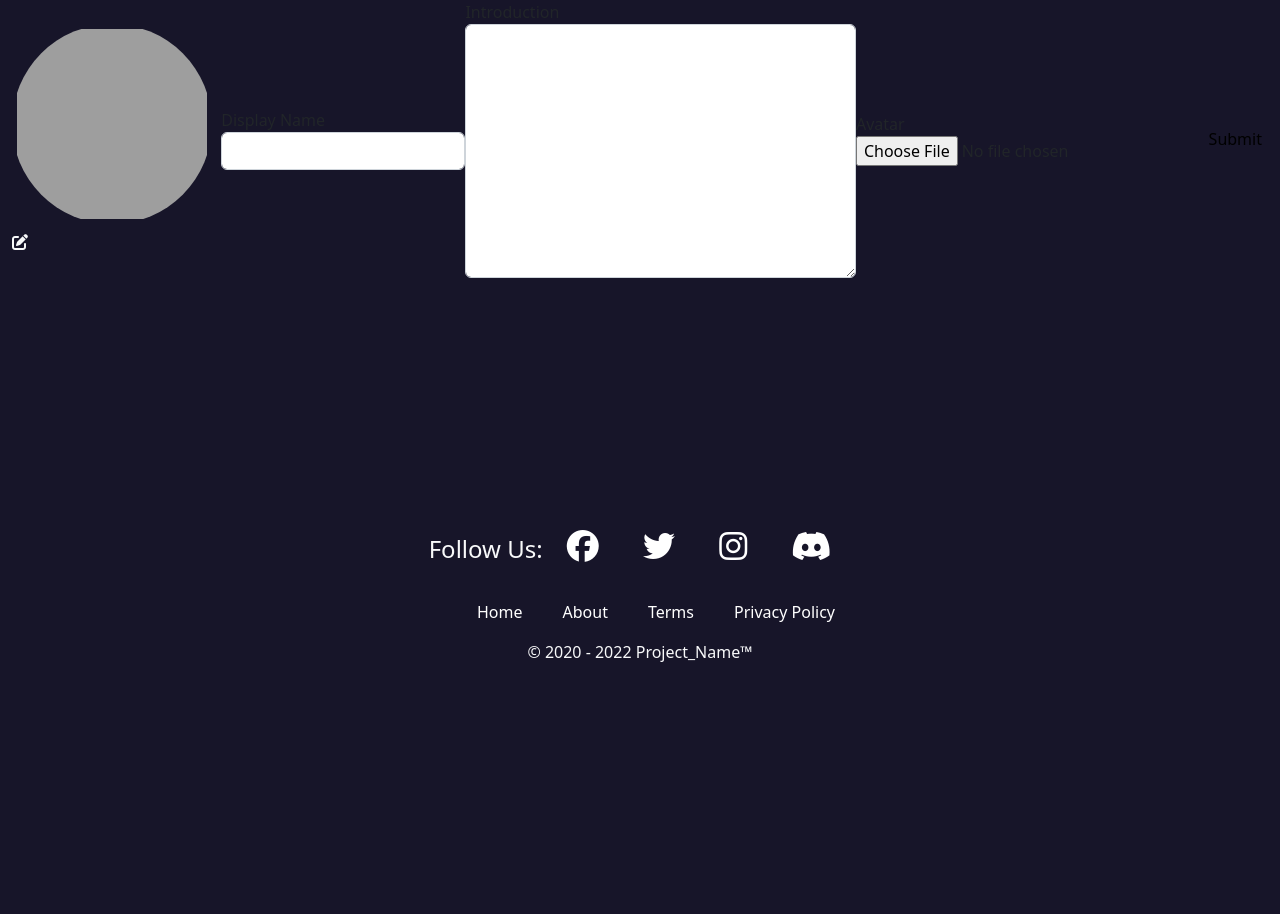
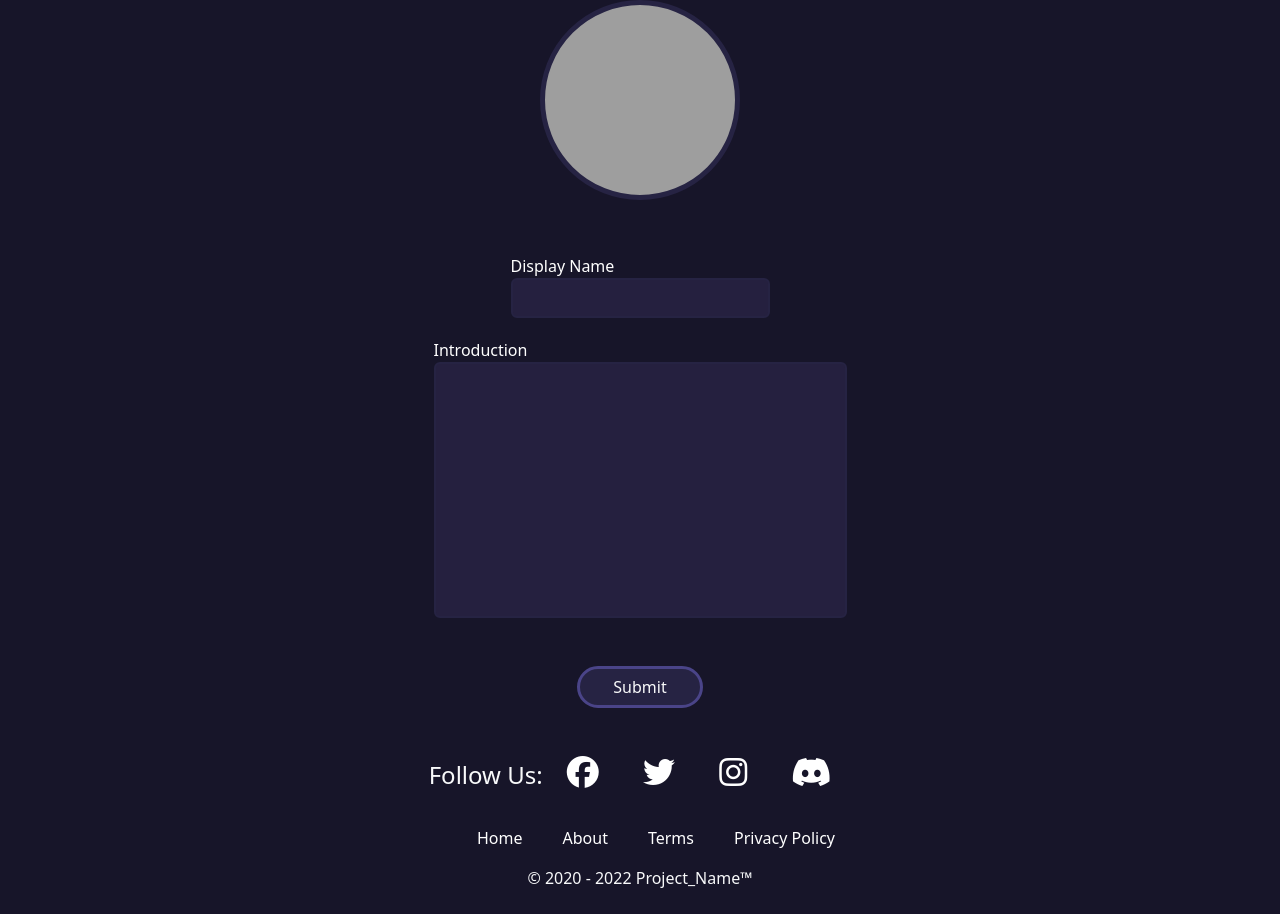
Before and after one commit to vmangahis/Kai, a Django app: page /profile/edit in a window 1280 px wide. Shown: the part 112-1026 px from the top of the page. Before the commit the page ends 774 px from the top, so only its background shows below. Run offline with Django 4.2, Linux system fonts and the light colour scheme; the visitor is signed in with stand-in values (Sample User, id 1); data comes from the database, SQL or seed files in the repository; some libraries are stand-ins or nearby versions; grey boxes are pictures that could not be loaded.

Commit message:
edit profile ui update

```diff
--- a/base/static/styles/styles.css
+++ b/base/static/styles/styles.css
@@ -24,6 +24,10 @@ input {
 
 p {
   margin: 0;
+}
+
+textarea{
+  resize:none;
 }
 
 button {
@@ -76,9 +80,9 @@ main {
   background: #232132;
 }
 
-.add-to-watchlist {
-  background: #424056;
-  border: 5px solid #232131;
+.add-to-watchlist, .submit-button {
+  background: #262343;
+  border: 3px solid #4A4488;
 }
 
 .header-navigation {
@@ -104,6 +108,10 @@ main {
   border-radius: 50%;
   width:75px;
   height:75px;
+}
+
+.submit-button{
+  width:10%;
 }
 
 .home-thumbnail {
@@ -150,8 +158,17 @@ main {
 
 .featured-title,
 .search-bar,
-.dropdown-menu {
+.dropdown-menu,
+.displayname-input-edit, .bio-textarea, .search-bar:focus, .dropdown-menu:focus, .displayname-input-edit:focus, .bio-textarea:focus{
   background: #25203f;
+  color:white;
+  outline:none;
+  border:2px solid #262343;
+}
+
+.form-control:focus {
+  border-color: #4A4488;
+  box-shadow: inset 0 1px 1px rgba(0, 0, 0, 0.075), 0 0 8px #4A4488;
 }
 
 .featured-title-img {
@@ -204,7 +221,7 @@ main {
 .fa-eye-slash, .fa-eye{
   cursor:pointer;
   background-color: white;
-  /*transform: translate(-25px);*/
+
   position:absolute;
   z-index:100;
   top:30%;
@@ -423,10 +440,41 @@ main {
   display:flex;
   justify-content: center;
   align-items: center;
+  flex-direction: column;
+
 }
 
 .image-container > input {
   display:none;
+}
+
+
+
+
+
+.image-container{
+  position:relative;
+}
+
+
+
+.fa-pen-to-square{
+  visibility: hidden;
+  position:absolute;
+  top:70%;
+  right:15%;
+}
+
+.info-fields{
+  display:flex;
+  flex-direction: column;
+  gap:20px;
+  justify-content: center;
+  align-items: center;
+}
+
+.info-fields label{
+  color:#ffff;
 }
 
 
--- a/base/templates/base/edit_profile.html
+++ b/base/templates/base/edit_profile.html
@@ -13,17 +13,25 @@
     background-repeat: no-repeat no-repeat;
     border-radius: 50%;
     cursor: pointer;
-    border:5px solid transparent;
+    border:5px solid #262343;
+    position:relative;
   }
 
-    .avatar-label:hover{
-      border: 5px solid red;
+   .image-container:hover > .avatar-label{
+      border: 5px solid #4A4488;
       background: linear-gradient(rgba(0,0,0,0.7), rgba(0,0,0,0.7)), url({{request.user.avatar_url}});
       background-size: 100% 100%;
       background-position: 50% 50%;
       background-repeat: no-repeat no-repeat;
       cursor: pointer;
     }
+
+    .image-container:hover > .fa-pen-to-square{
+      visibility:visible;
+    }
+
+
+
  </style>
 {% endblock %}
 
@@ -36,32 +44,32 @@
   <form class="user-edit-form" method="POST" enctype="multipart/form-data">
     {% csrf_token %}
 
-    <div class="image-container">
+
+    <div class="image-container mb-5">
 
       <label for="id_avatar"  class="avatar-label" id="avatar-label">
       </label>
 
       <input type="file" name="avatar" accept="image/*" id="id_avatar" class="upload-avatar" />
-      <i class="fa-solid fa-pen-to-square text-light"></i>
+      <i class="fa-solid fa-pen-to-square text-light "></i>
     </div>
 
     <div class="info-fields">
 
+      <div class="d-name">
+      {{form.display_name.label_tag}}
+      {{ form.display_name}}
+      </div>
+
+      <div class="bio-form">
+        {{form.intro.label_tag}}
+        {{form.intro}}
+      </div>
+
 
     </div>
 
-    {{ form.as_p}}
-  <!--- <div>
-    <label for="">{{ form.display_name.label }}</label>
-     {{ form.display_name }}
-    </div>
-
-    <div>
-      {{ form.intro.label }}
-     {{ form.intro }}
-    </div>
-  -->
-    <button type="submit">Submit</button>
+    <button type="submit" class="mt-5 submit-button btn rounded-pill text-light">Submit</button>
   </form>
 </main>
 
```
